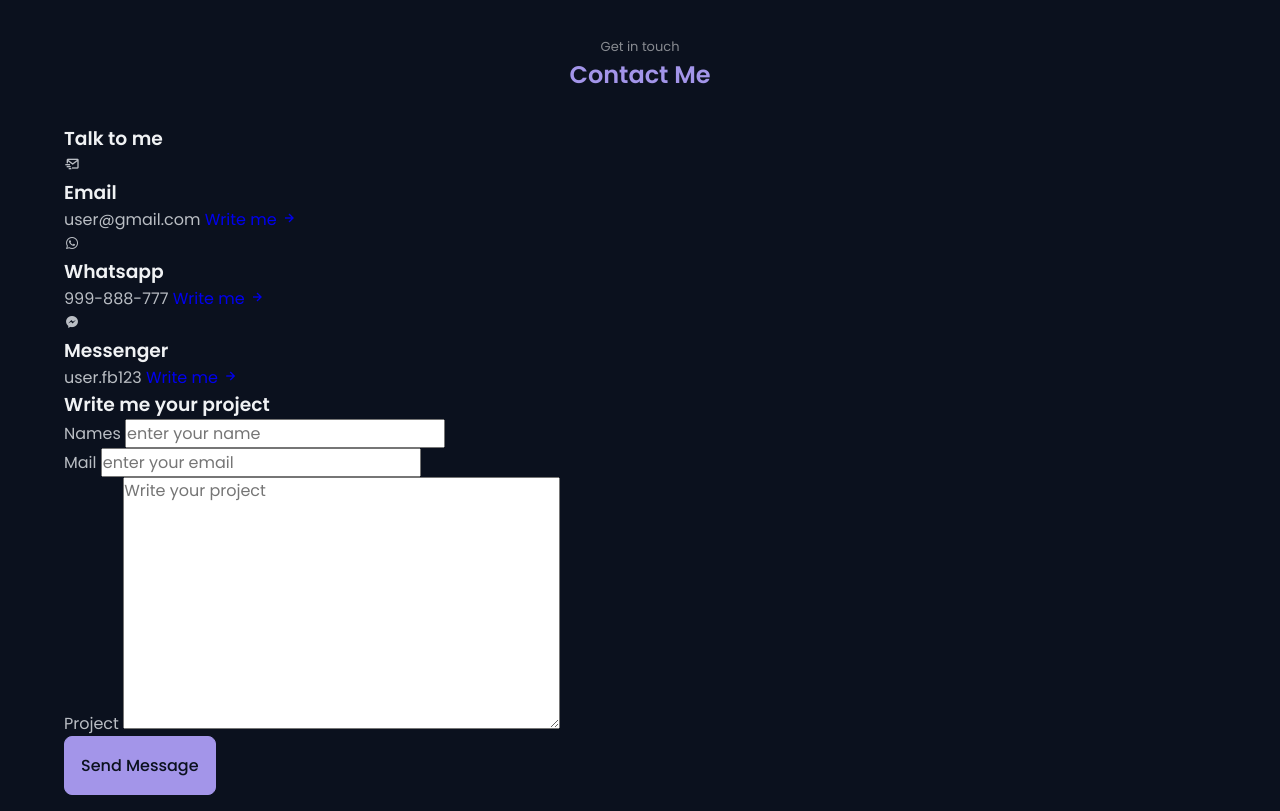
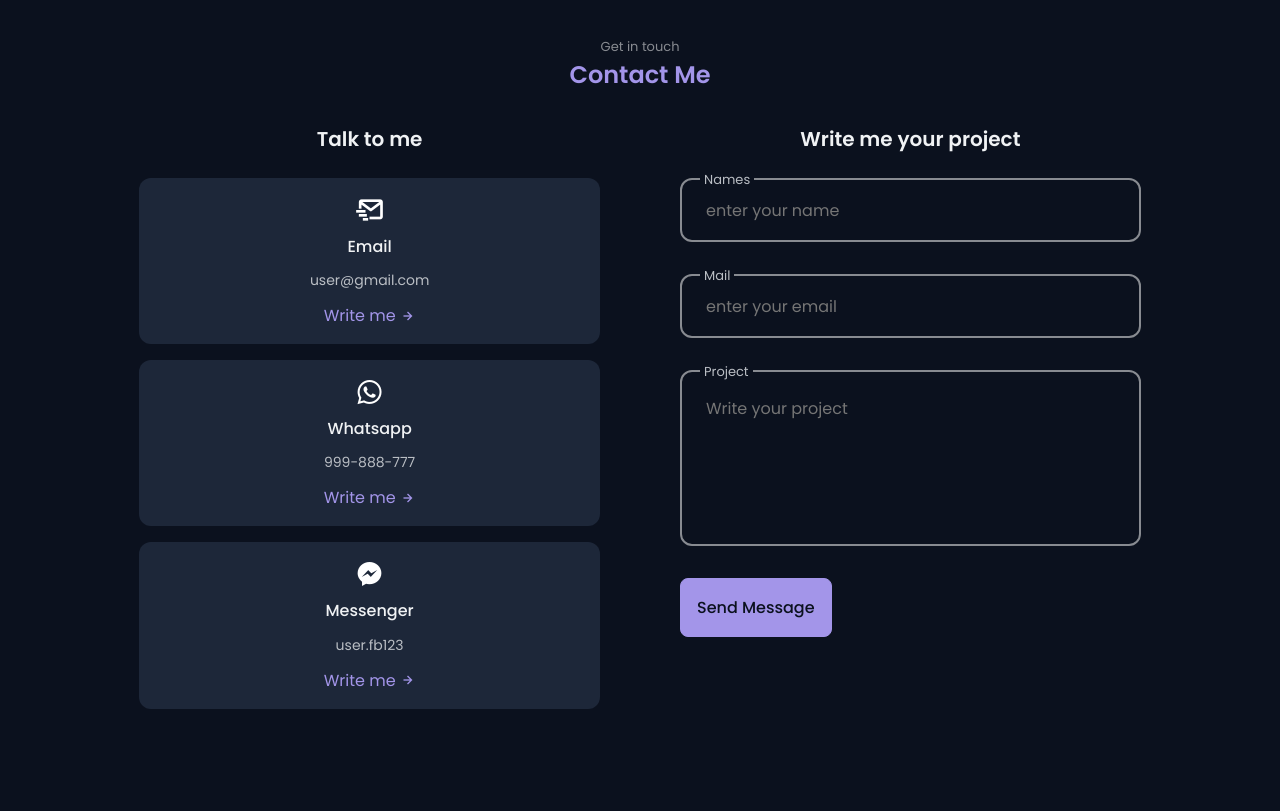
Before and after one commit to Mohammed-Alhawy/portfolio-website-Ansel, a plain HTML site: page index.html in a window 1280 px wide. Shown: the part 3860-4671 px from the top of the page. After the commit the page ends 4585 px from the top, so only its background shows below. Drawn offline with nearby package versions, Linux system fonts and the light colour scheme; a web font is replaced by a local one.

Commit message:
CONTACT styling

```diff
--- a/css/style.css
+++ b/css/style.css
@@ -570,7 +570,7 @@ border: 1px solid rgba( 255, 255, 255, 0.18 );
 .services_container{
   position: relative;
   display: grid;
-  grid-template-columns: repeat(auto-fill , minmax(300px,1fr));
+  grid-template-columns: repeat(auto-fill , minmax(335px,1fr));
   gap: 20px;
   padding-top: 20px;
 }
@@ -865,6 +865,122 @@ border: 1px solid rgba( 255, 255, 255, 0.18 );
 }
 
 /*=============== CONTACT ===============*/
+.contact_container{
+  display: flex;
+  justify-content: center;
+  column-gap: 80px;
+}
+
+.contact_content{
+  width: 40%;
+}
+
+.contact__title{
+  text-align: center;
+  font-size: var(--h3-font-size);
+  margin-bottom: 1.5rem;
+}
+
+.contact_content .info{
+  display: grid;
+  gap: 1rem;
+}
+
+.contact_card{
+  background-color:var(--container-color) ;
+  padding: 1rem ;
+  border-radius: 0.75rem;
+  text-align: center;
+}
+
+.contact_card-icon {
+  font-size: 2rem;
+  color: #fff;
+  margin-bottom: 0.5rem;
+}
+
+.contact_card-title,
+.contact_card-data{
+  font-size: var(--small-font-size);
+}
+
+.contact_card-title{
+  font-weight: var(--font-medium);
+  font-size: 1rem;
+  margin-bottom: 0.7rem;
+}
+
+.contact_card-data{
+  display: block;
+  margin-bottom: 0.75rem;
+}
+
+.contact__button{
+  color: var(--first-color);
+  display: flex;
+  justify-content: center;
+  align-items: center;
+  column-gap: 0.25rem;
+}
+
+.contact__button:hover .contact_button-icon{
+  animation: moveicon 0.7s linear infinite;
+}
+
+.contact_form-div{
+  position: relative;
+  margin-bottom: 2rem;
+  height: 4rem;
+}
+
+.contact_form-input{
+  position: absolute;
+  top: 0;
+  left: 0;
+  width: 100%;
+  height: 100%;
+  border: 2px solid var(--text-color-light);
+  background: none;
+  padding: 1.5rem;
+  border-radius: 0.75rem;
+  z-index: 1;
+}
+
+.contact_form-tag{
+  position: absolute;
+  top: -0.75rem;
+  left: 1.25rem;
+  font-size: var(--smaller-font-size);
+  padding: 0.25rem;
+  background-color: var(--body-color);
+  z-index: 10;
+}
+
+.contact_form-area{
+  height: 11rem;
+}
+
+.contact_form-area textarea{
+  resize: none;
+}
+
+@media (max-width:700px){
+  .contact_container{
+    flex-direction: column;
+    row-gap: 50px;
+    align-items: center;
+  }
+  .contact_content{
+    width: 60%;
+  }
+}
+
+
+@media (max-width:500px){
+  .contact_content{
+    width: 85%;
+  }
+}
 
 
 /*=============== SCROLL BAR ===============*/
@@ -884,10 +1000,10 @@ border: 1px solid rgba( 255, 255, 255, 0.18 );
 @keyframes moveicon{
   0%,
   100%{
-    margin-left: 0;
+    transform: translateX(0);
   }
   50%{
-    margin-left: 5px ;
+    transform: translateX(0.25rem);
   }
 
 }
```
